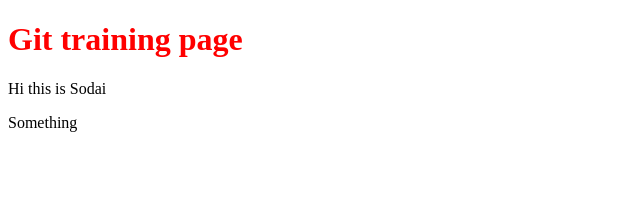
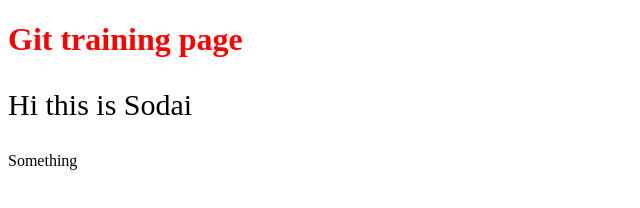
Before and after one commit to Soddy-vx/git_training, a plain HTML site: page index.html in a window 1280 px wide. Shown: the whole page, without its empty margins (0-640 px from the left). Drawn offline with Linux system fonts and the light colour scheme.

Commit message:
This is awsomegit status

```diff
--- a/style.css
+++ b/style.css
@@ -1,3 +1,7 @@
 h1{
 	color:red;
 }
+
+p:first-child {
+	font-size:30px;
+}
```
